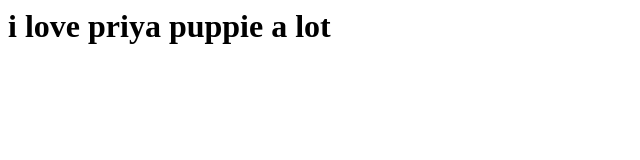
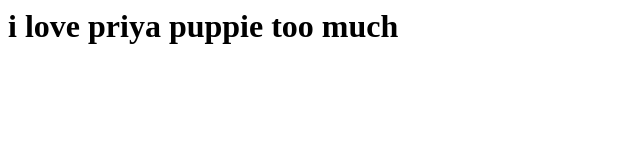
Before and after one commit to vamsipasupuleti/myproject, a plain HTML site: page index.html in a window 1280 px wide. Shown: the whole page, without its empty margins (0-640 px from the left). Drawn offline with Linux system fonts and the light colour scheme.

Commit message:
Update index.html

```diff
--- a/index.html
+++ b/index.html
@@ -1,6 +1,6 @@
 <html>
  <head><title> My APP </title><head>
   <body>
-   <h1> i love priya puppie a lot </h1>
+   <h1> i love priya puppie too much </h1>
   </body>
 </html>
```
